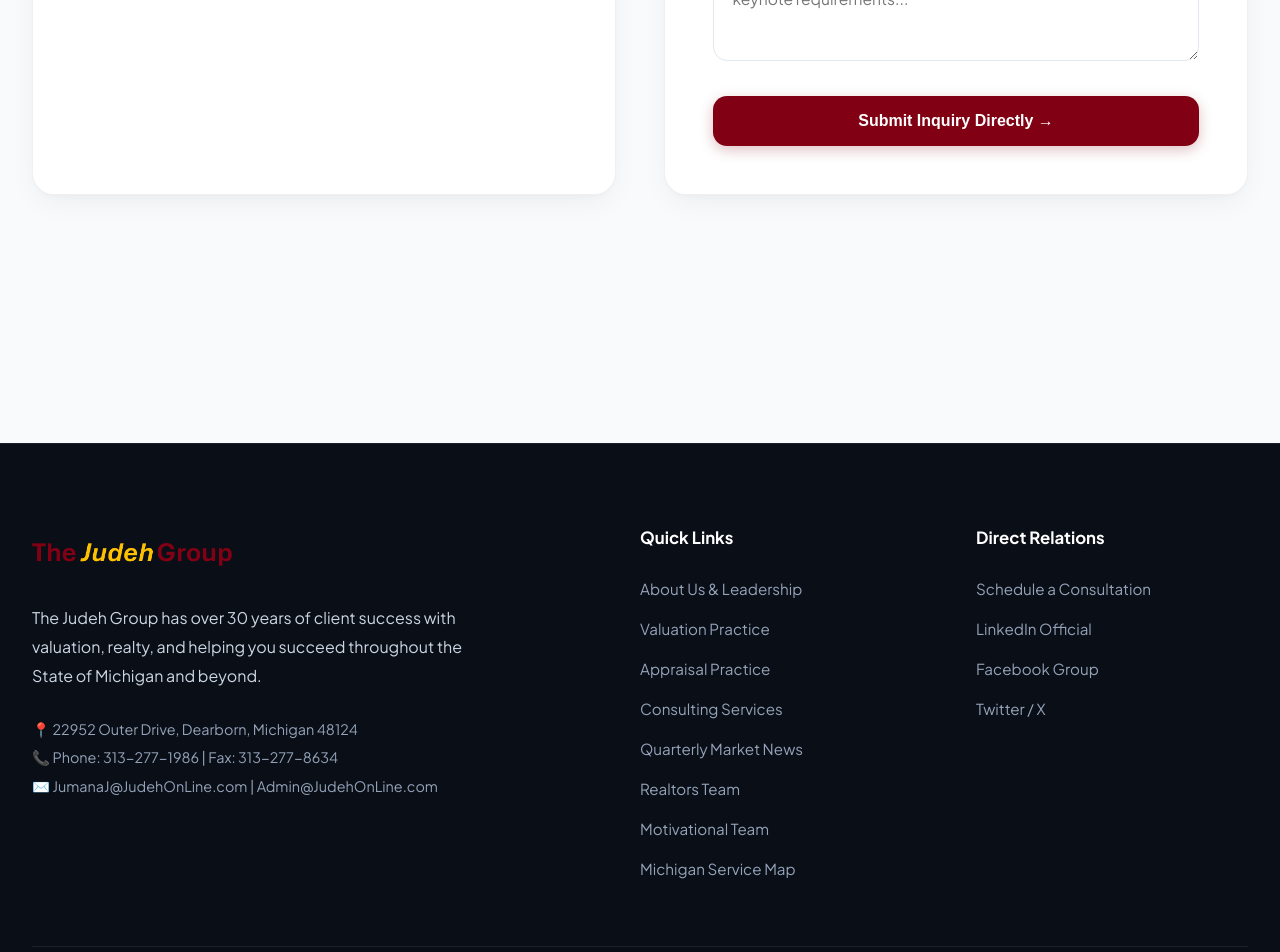
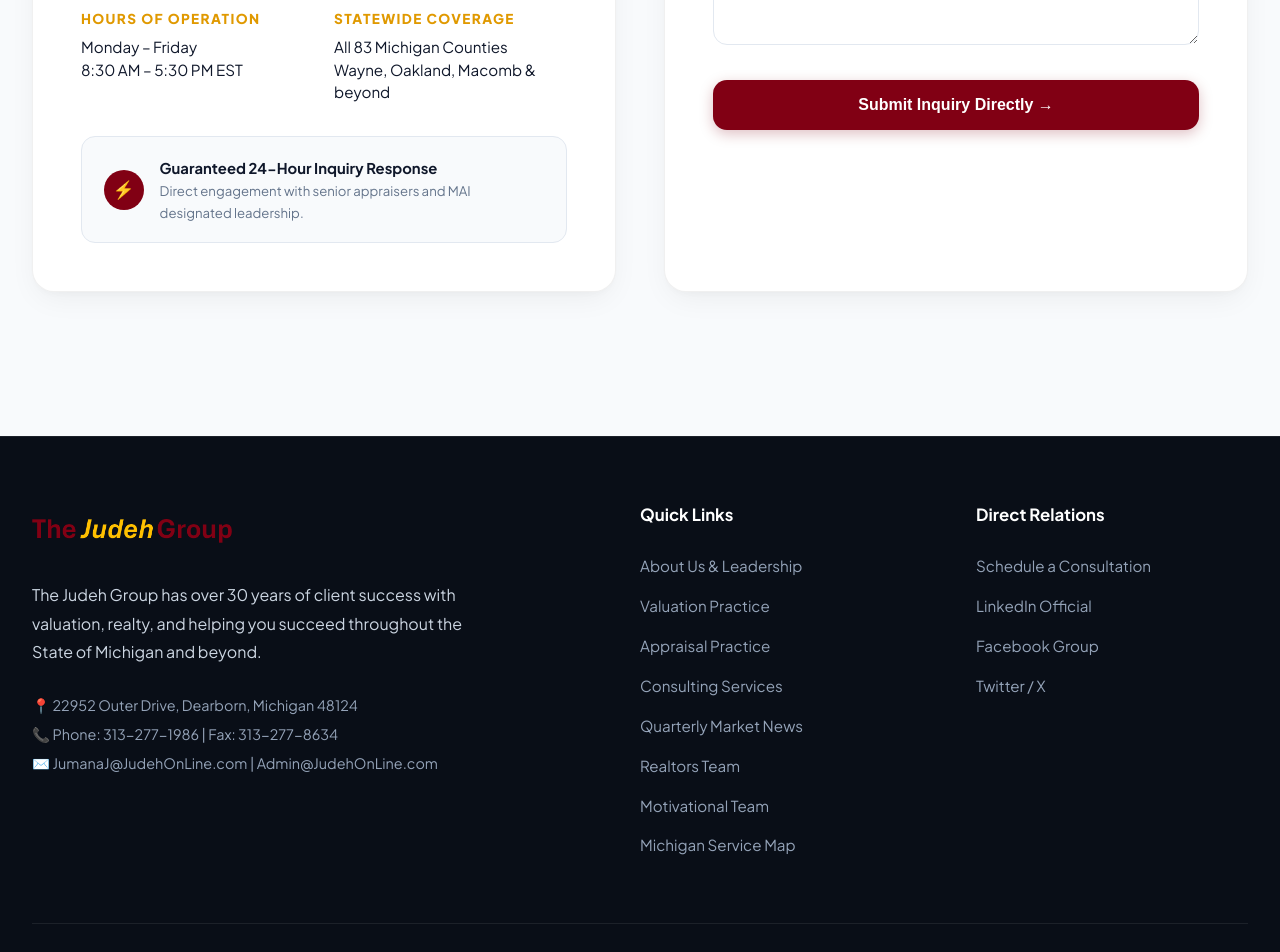
Before and after one commit to syedsujafali/judeh, a Next.js app: page / in a window 1280 px wide. Shown: the part 5060-6012 px from the top of the page. Built offline with nearby package versions, Linux system fonts and the light colour scheme.

Commit message:
Reduce gap between contact form box and footer

```diff
--- a/src/app/globals.css
+++ b/src/app/globals.css
@@ -1140,7 +1140,7 @@
   display: grid;
   grid-template-columns: 1fr 1fr;
   gap: 3rem;
-  margin: 4.5rem 0;
+  margin: 3.5rem 0 1.5rem;
 }
 
 .bento-contact-card {
@@ -1207,8 +1207,8 @@
 .bento-footer {
   background-color: var(--bento-dark);
   color: var(--bento-text-light);
-  padding: 5rem 0 2rem;
-  margin-top: 5rem;
+  padding: 4rem 0 2rem;
+  margin-top: 1.5rem;
   border-top: 1px solid var(--bento-dark-border);
 }
 
--- a/src/app/page.js
+++ b/src/app/page.js
@@ -470,6 +470,40 @@
                     <a href="mailto:Admin@JudehOnLine.com" style={{ color: 'var(--bento-crimson)', fontWeight: 700 }}>Admin@JudehOnLine.com</a>
                   </p>
                 </div>
+
+                <div style={{ display: 'grid', gridTemplateColumns: '1fr 1fr', gap: '1.25rem' }}>
+                  <div>
+                    <h5 style={{ fontSize: '0.85rem', color: 'var(--bento-gold)', textTransform: 'uppercase', fontWeight: 800, letterSpacing: '0.1em', marginBottom: '0.35rem' }}>
+                      Hours of Operation
+                    </h5>
+                    <p style={{ color: 'var(--bento-text-main)', fontSize: '0.95rem', lineHeight: 1.5 }}>
+                      Monday – Friday<br />8:30 AM – 5:30 PM EST
+                    </p>
+                  </div>
+
+                  <div>
+                    <h5 style={{ fontSize: '0.85rem', color: 'var(--bento-gold)', textTransform: 'uppercase', fontWeight: 800, letterSpacing: '0.1em', marginBottom: '0.35rem' }}>
+                      Statewide Coverage
+                    </h5>
+                    <p style={{ color: 'var(--bento-text-main)', fontSize: '0.95rem', lineHeight: 1.5 }}>
+                      All 83 Michigan Counties<br />Wayne, Oakland, Macomb &amp; beyond
+                    </p>
+                  </div>
+                </div>
+
+                <div style={{ marginTop: '0.5rem', padding: '1.15rem 1.35rem', background: '#f8fafc', borderRadius: 'var(--radius-md)', border: '1px solid #e2e8f0', display: 'flex', alignItems: 'center', gap: '1rem' }}>
+                  <div style={{ width: '40px', height: '40px', borderRadius: '50%', background: 'var(--bento-crimson)', color: '#fff', display: 'flex', alignItems: 'center', justifyContent: 'center', fontSize: '1.1rem', flexShrink: 0 }}>
+                    ⚡
+                  </div>
+                  <div>
+                    <div style={{ fontWeight: 700, fontSize: '0.925rem', color: 'var(--bento-obsidian)' }}>
+                      Guaranteed 24-Hour Inquiry Response
+                    </div>
+                    <div style={{ fontSize: '0.825rem', color: '#64748b' }}>
+                      Direct engagement with senior appraisers and MAI designated leadership.
+                    </div>
+                  </div>
+                </div>
               </div>
             </div>
 
```
